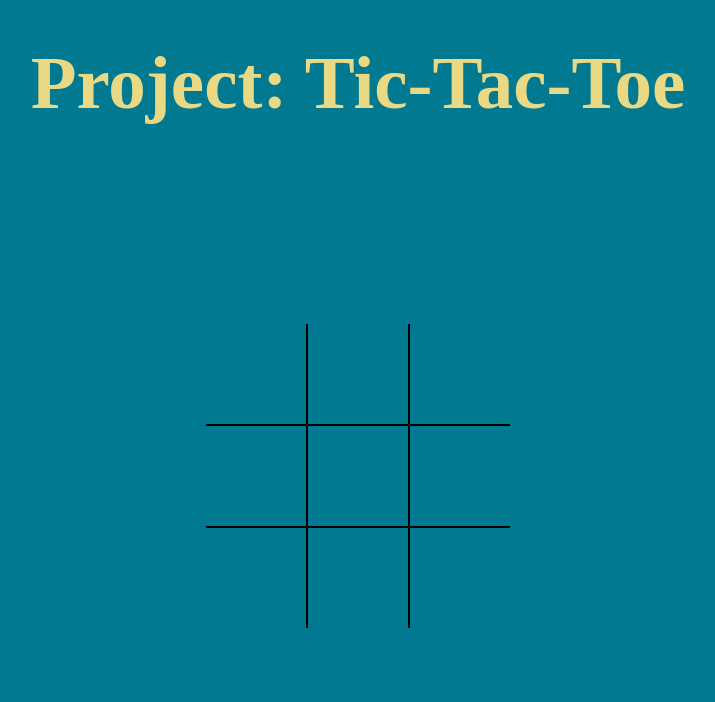
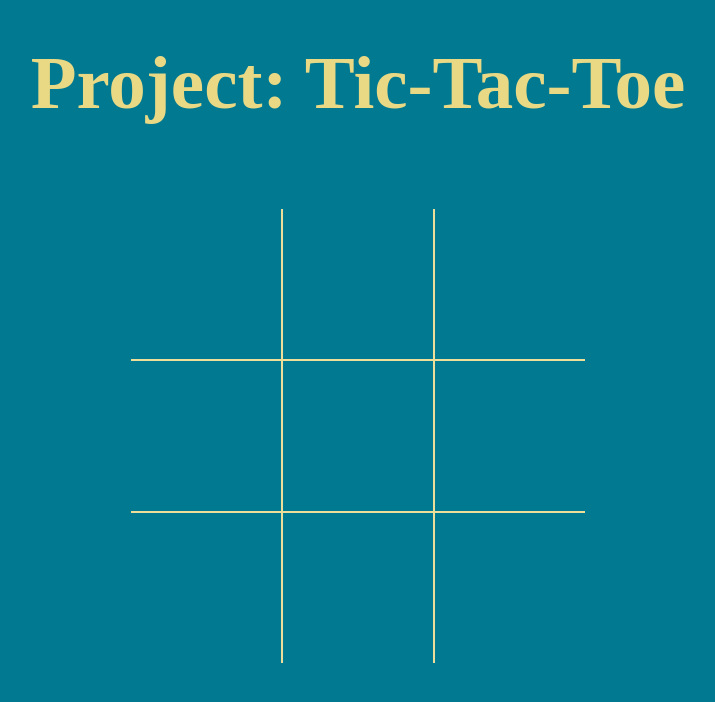
Before and after one commit to Quan-p/Project-Tic-Tac-Toe, a plain HTML site: page index.html in a window 1280 px wide. Both pictures are taken after a click on the button "Play". Shown: the whole page, without its empty margins (282-997 px from the left). Drawn offline with Linux system fonts and the light colour scheme.

Commit message:
Bolded player names and made the gameboard easier to see and larger

```diff
--- a/style.css
+++ b/style.css
@@ -10,7 +10,8 @@ h1 {
 
 p {
     color: #E9D985;
-    font-size: 30px;
+    font-size: 40px;
+    font-weight: bold;
     visibility: hidden;
     margin-bottom: 10px;
 }
@@ -28,7 +29,7 @@ p {
     grid-column-gap: 0px;
     grid-row-gap: 0px;
     width: 100px;
-    height: 80vh;
+    height: 70vh;
     justify-content: center;
     align-content: center;
     justify-items: center;
@@ -91,9 +92,9 @@ p {
 }
 
 .cell {
-    width: 100px;
-    height: 100px;
-    border: 1px solid black;
+    width: 150px;
+    height: 150px;
+    border: 1px solid #EDDF9A;
     justify-content: center;
     justify-items: center;
     align-items: center;
```
